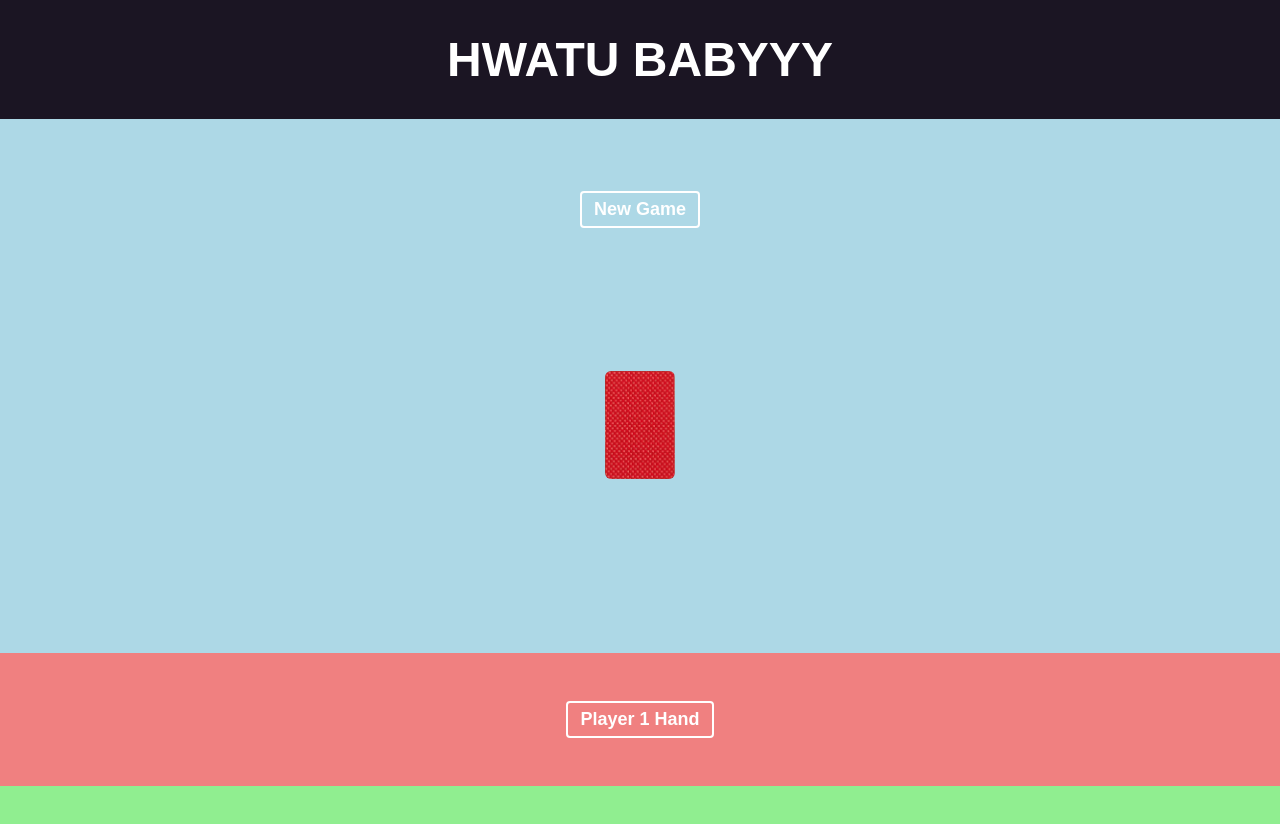
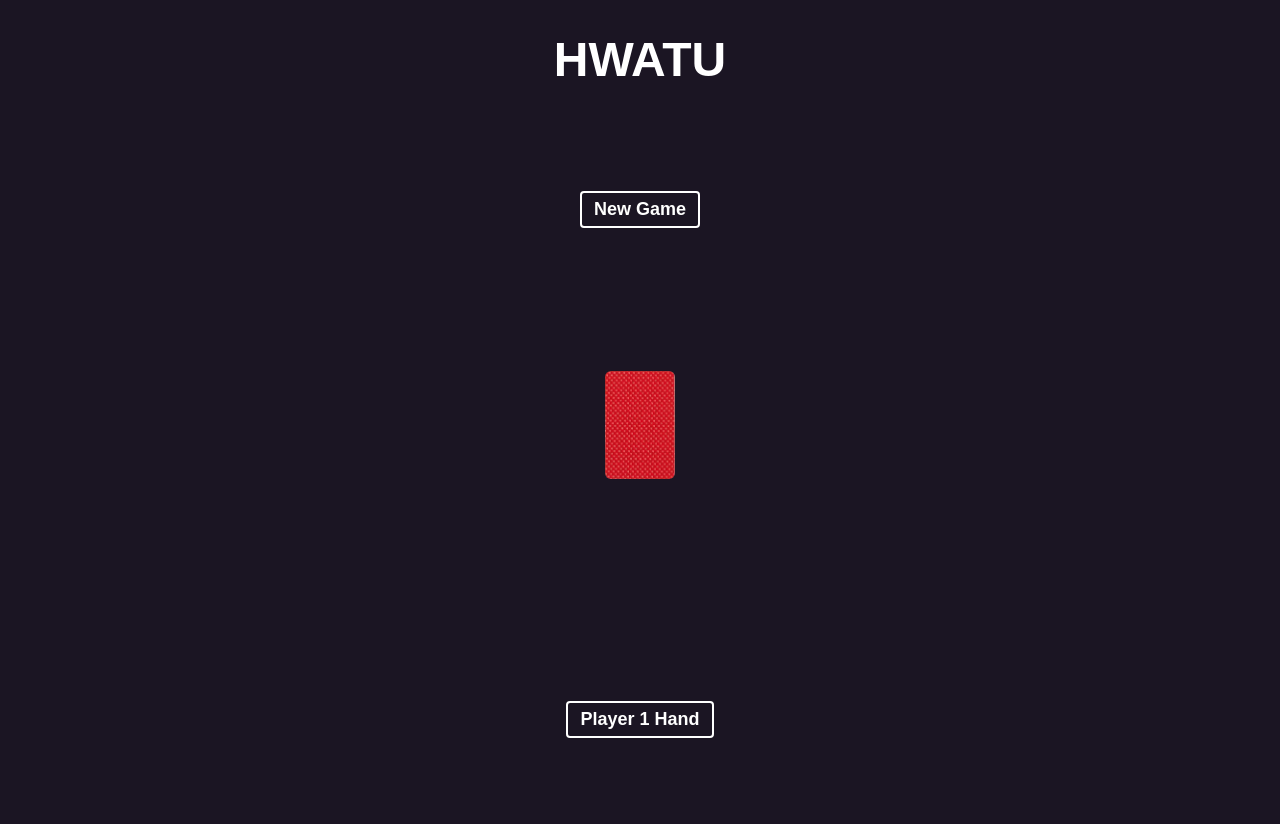
Before and after one commit to parkdaniel731/solo-project, a React app: page / in a window 1280 px wide. Shown: the top 824 px of the page. Built offline with nearby package versions, Linux system fonts and the light colour scheme.

Commit message:
adds refactored components, version that was presented to codesmith

```diff
--- a/client/App.jsx
+++ b/client/App.jsx
@@ -4,7 +4,7 @@ import MainContainer from './containers/MainContainer.jsx'
 function App() {
   return (
     <div id="app">
-      <h1>HWATU BABYYY</h1>
+      <h1>HWATU</h1>
       {/* <button className="new-game-button">New Game</button> */}
       <MainContainer />
     </div>
--- a/client/containers/TableContainer.jsx
+++ b/client/containers/TableContainer.jsx
@@ -42,7 +42,10 @@ const TableContainer = ({ deck, setDeck, tableCards, setTableCards, handCards, s
         <img id="card-back" src="../images/card-back.png" alt="" />
       </div>
       <div className="right-table">
-        {/* {tableCards} */}
+        {/* <Card key={16000} card-id={'placeholder16'} src={'../images/nickyoung.png'} alt={'place holder'} />
+        <Card key={17000} card-id={'placeholder17'} src={'../images/nickyoung.png'} alt={'place holder'} />
+        <Card key={18000} card-id={'placeholder18'} src={'../images/nickyoung.png'} alt={'place holder'} />
+        <Card key={19000} card-id={'placeholder19'} src={'../images/nickyoung.png'} alt={'place holder'} /> */}
       </div>
     </div>
   );
--- a/client/styles.css
+++ b/client/styles.css
@@ -52,7 +52,7 @@ body {
 
 
 .table-container {
-  background-color: lightblue;
+  /* background-color: lightblue; */
   display: flex;
   width: 100vw;
   flex: 4;
@@ -95,7 +95,7 @@ button:hover {
   flex: 1;
 }
 .player-hand {
-  background-color: lightcoral;
+  /* background-color: lightcoral; */
   display: flex;
   flex: 1;
   justify-content: space-evenly;
@@ -104,7 +104,7 @@ button:hover {
 
 
 .score-container {
-  background-color: lightgreen;
+  /* background-color: lightgreen; */
   display: flex;
   flex: 1;
   justify-content: space-around;
```
